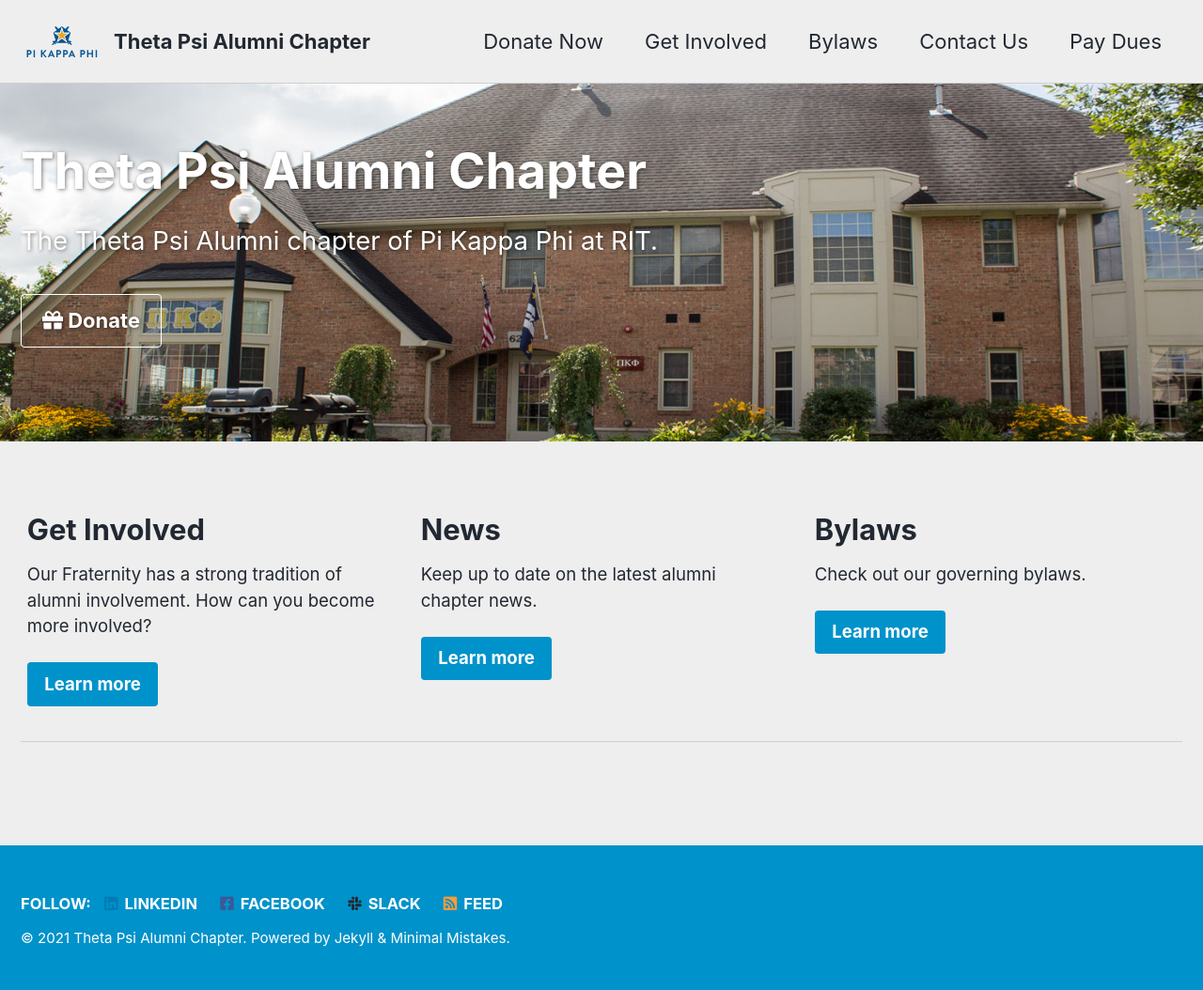
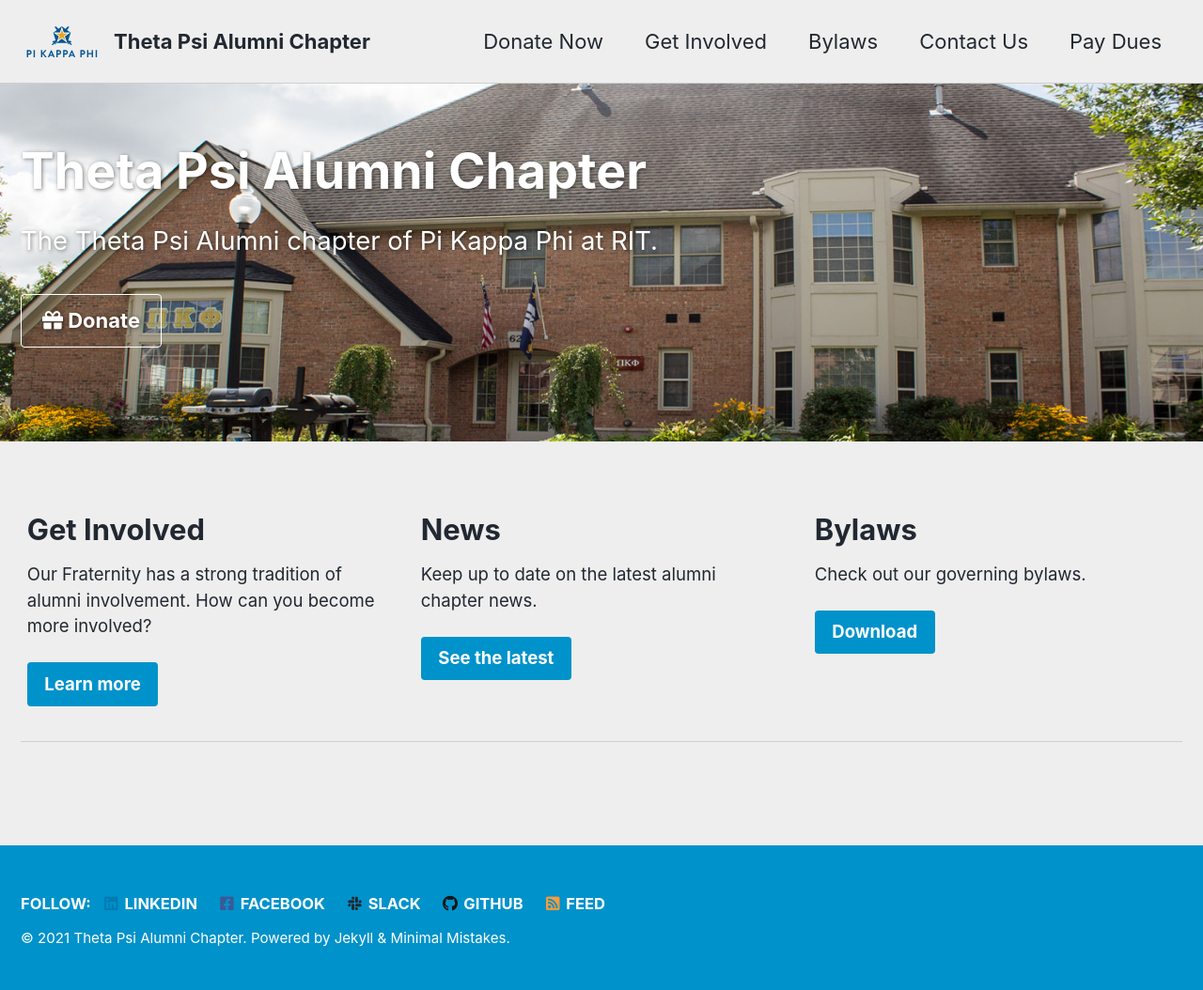
Before and after one commit to LowlyDBA/mm-github-pages-starter, a Jekyll site: the page built from _pages/home.md, in a window 1280 px wide. Shown: the whole page at 94% size. Built offline with Jekyll 4.4.1, drawn with Linux system fonts in a browser that asks for light colours; cached includes are drawn as plain includes.

Commit message:
update links

```diff
--- a/_config.yml
+++ b/_config.yml
@@ -130,6 +130,9 @@ footer:
     - label: "Slack"
       icon: "fab fa-fw fa-slack"
       url: "https://pkp-thetapsi.slack.com"
+    - label: "Github"
+      icon: "fab fa-fw fa-github"
+      url: "https://github.com/orgs/pkp-theta-psi-alumni"
 
 
 
--- a/_data/navigation.yml
+++ b/_data/navigation.yml
@@ -3,7 +3,7 @@ main:
   - title: "Donate Now"
     url: "#"
   - title: "Get Involved"
-    url: "#"
+    url: "/get-involved"
   - title: "Bylaws"
     url: "/assets/pdf/Theta_Psi_Alumni_Chapter_Bylaws.pdf"
   - title: "Contact Us"
--- a/_pages/home.md
+++ b/_pages/home.md
@@ -24,14 +24,14 @@ feature_row:
     excerpt: "Keep up to date on the latest alumni chapter news."
     url: "/news/"
     btn_class: "btn--primary"
-    btn_label: "Learn more"
+    btn_label: "See the latest"
   - image_path:
     alt: "Bylaws"
     title: "Bylaws"
     excerpt: "Check out our governing bylaws."
     url: "/assets/pdf/Theta_Psi_Alumni_Chapter_Bylaws.pdf"
     btn_class: "btn--primary"
-    btn_label: "Learn more"
+    btn_label: "Download"
 ---
 
 {% include feature_row %}
```
Also changed, not shown: other parts of _pages/home.md (+1 -1 lines).
